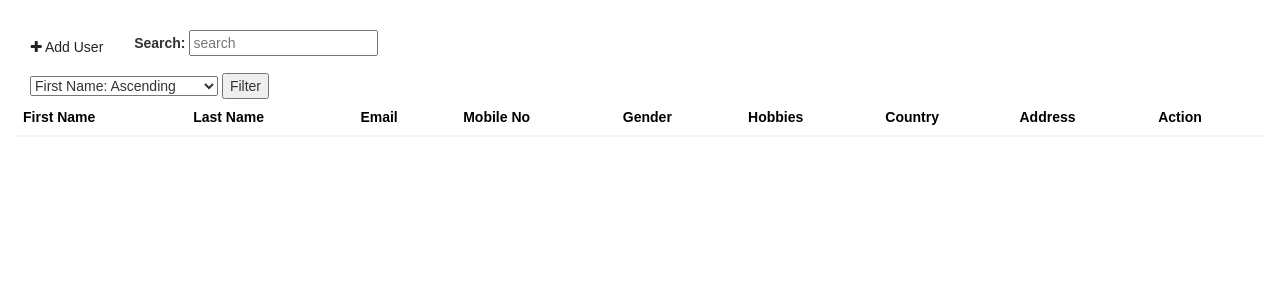
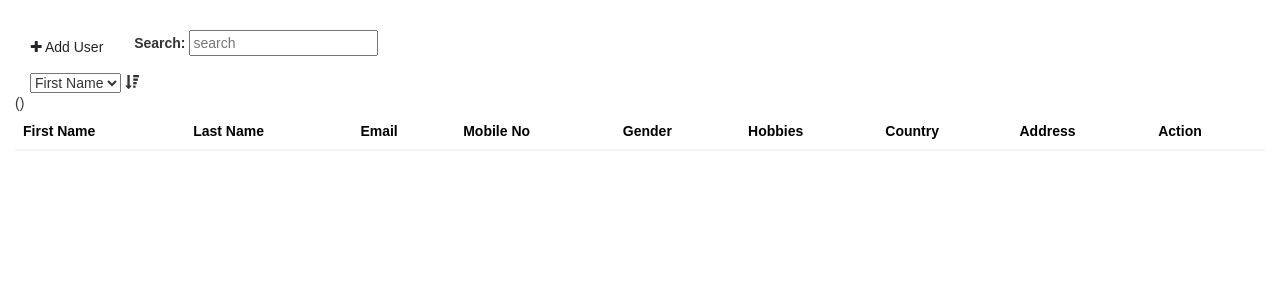
Before and after one commit to Mrudu30/userform, a Flask app: page /search/1/ in a window 1280 px wide. Shown: the part 50-350 px from the top of the page. Run offline with Flask 3, Linux system fonts and the light colour scheme; data comes from the database, SQL or seed files in the repository; lists and menus that the app fills with data are empty; some libraries are stand-ins or nearby versions.

Commit message:
sort still a little issue

```diff
--- a/app.py
+++ b/app.py
@@ -11,6 +11,9 @@
 @app.route('/search/',methods=['POST','GET'])
 @app.route('/',methods=['POST','GET'])
 def home():
+    print(request.form)
+    data = db.readuser(id=None,fname=None)
+
     form_type = request.form.get('form_type')
 
     if request.method == 'POST':
@@ -19,16 +22,20 @@
             fname = request.form['fname']
             return redirect(url_for('search',fname=fname))
         elif form_type == 'sort':
+            ord = []
             order = request.form['order']
-            print(order)
-            data = db.sort(order=order)
-            return render_template('home_utf8.html',userlist=data,messages=get_flashed_messages())
+            filter = request.form['filter-order']
+            ord.append(order)
+            ord.append(filter)
+            # print("app\n",order)
+            data = db.sort(order=ord)
+            print(data)
 
     # pagination
     per_page = 5  # Number of items per page
     page = int(request.args.get('page', 1))
 
-    data = db.readuser(id=None,fname=None)
+    print(data)
 
     total_users = len(data)
     total_pages = ceil(total_users / per_page)
@@ -36,7 +43,7 @@
     start_index = (page - 1) * per_page
     end_index = start_index + per_page
     userlist = data[start_index:end_index]
-
+    print("\nuserlist\n",userlist)
     pagination = {
         'current_page': page,
         'pages': range(1, total_pages + 1)
@@ -52,7 +59,6 @@
         data = db.readuser(fname=fname,id=None)
 
     return render_template('home_utf8.html',userlist=data,messages=get_flashed_messages())
-
 
 # Add User routes
 @app.route("/add")
--- a/module/database.py
+++ b/module/database.py
@@ -75,10 +75,12 @@
     def sort(self,order):
         con = Database.connect(self)
         cursor = con.cursor()
-        resp = ast.literal_eval(order)
+        resp = order
+        # resp = ast.literal_eval(order)
         att = resp[0]
-        ord = resp[1]
+        ord = resp[1].upper()
         try:
+            # print(f'SELECT * FROM user ORDER BY {att} {ord}')
             print(att,ord)
             query=f'SELECT * FROM user ORDER BY {att} {ord}'
             cursor.execute(query)
--- a/static/js/sort.js
+++ b/static/js/sort.js
@@ -1,5 +1,29 @@
 $(function(){
-    $('#fnamebtn').on('click', function(){
-        console.log($('#ascdescval').val())
-    })
-})
+    $('#filter-btn').on('click', function(){
+        var filterBtn = $('#filter-btn span');
+        var filterOrder = $('#filter-order')
+        if (filterBtn.hasClass('glyphicon glyphicon-sort-by-attributes-alt'))
+        {
+            filterBtn.removeClass('glyphicon glyphicon-sort-by-attributes-alt').addClass('glyphicon glyphicon-sort-by-attributes');
+            filterOrder.attr('value', 'ASC');
+        }
+        else if(filterBtn.hasClass('glyphicon glyphicon-sort-by-attributes'))
+        {
+            filterBtn.removeClass('glyphicon glyphicon-sort-by-attributes').addClass('glyphicon glyphicon-sort-by-attributes-alt');
+            filterOrder.attr('value', 'DESC');
+        }
+        $.ajax({
+            url: '/',
+            type: 'POST',
+            contentType: 'application/x-www-form-urlencoded',
+            data: $('#filter-form').serialize(),
+            success: function(response){
+                console.log('Form submitted successfully');
+                console.log($('#filter-form').serialize())
+            },
+            error: function(error){
+                console.log('Error submitting form', error);
+            }
+        });
+    });
+});
--- a/templates/home_utf8.html
+++ b/templates/home_utf8.html
@@ -26,27 +26,19 @@
             <input type="hidden" name="form_type" value="search">
             </div>
         </form>
-        <form action="/" method="post" class="col-sm-6">
-            <select name="order" id="">
-                <optgroup label="First Name">
-                    <option value="['f_name','asc']">First Name: Ascending</option>
-                    <option value="['f_name','desc']">First Name: Descending</option>
-                </optgroup>
-                <optgroup label="Last Name">
-                    <option value="['l_name','asc']">Last Name: Ascending</option>
-                    <option value="['l_name','desc']">Last Name: Descending</option>
-                </optgroup>
-                <optgroup label="Email">
-                    <option value="['email','asc']">Email: Ascending</option>
-                    <option value="['email','desc']">Email: Descending</option>
-                </optgroup>
-                <optgroup label="Mobile No.">
-                    <option value="['mobno','asc']">Mobile No.: Ascending</option>
-                    <option value="['mobno','desc']">Mobile No.: Descending</option>
-                </optgroup>
+        <form method="post" class="col-sm-6" id="filter-form">
+            <select name="order" id="order">
+                <option value="f_name">First Name</option>
+                <option value="l_name">Last Name</option>
+                <option value="email">Email</option>
+                <option value="mobno">Mobile No.</option>
             </select>
+            <!-- <input type="radio" name="filter-order" id="" value="asc" checked> Ascending
+            <input type="radio" name="filter-order" id="" value="desc"> Descending -->
+            <input type="hidden" name="filter-order" id="filter-order" value="DESC">
+            <div id="filter-btn" style="display: inline;"><span class="glyphicon glyphicon-sort-by-attributes-alt"></span></div>
             <input type="hidden" name="form_type" value="sort">
-            <input type="submit" value="Filter">
+            <!-- <input type="submit" value="Filter"> -->
         </form>
     </div>
 
@@ -78,6 +70,7 @@
                 </tr>
             </thead>
             <tbody>
+                {{userlist}}
                 {% for i in userlist %}
                     <tr>
                         <td>{{i[1]}}</td>
```
